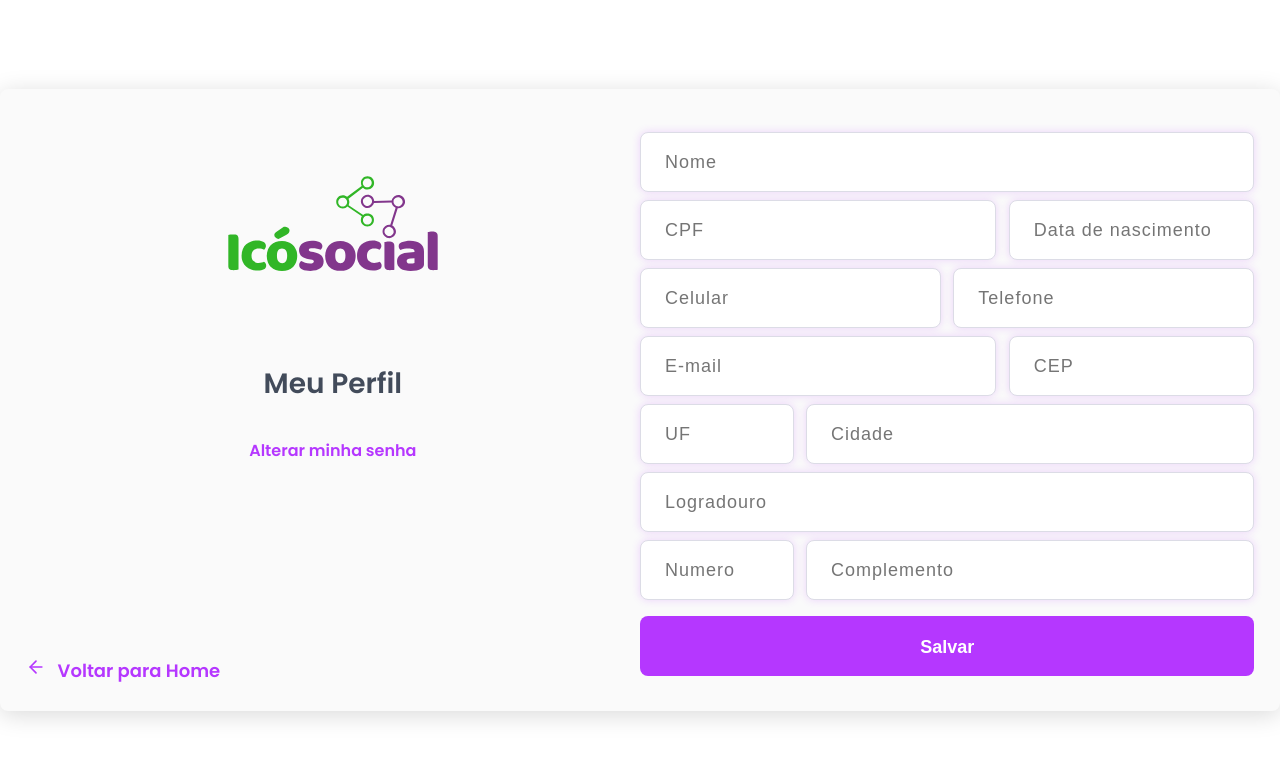
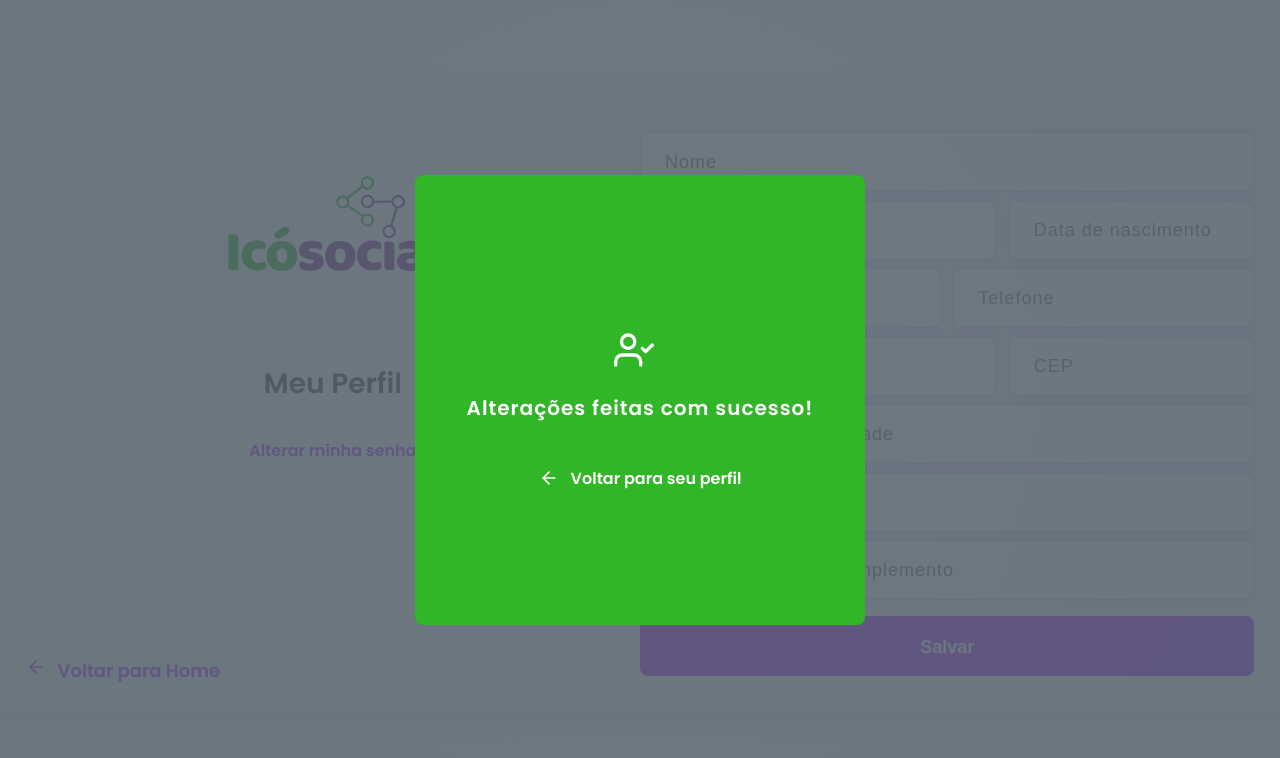
Before and after one commit to alinecbsr/icosocial-front, a React (Create React App) app: page / in a window 1280 px wide. Both pictures are taken after a click on the button "Salvar". Shown: the top 758 px of the page. Built offline with nearby package versions, Linux system fonts and the light colour scheme; no server answers.

Commit message:
Implemented 'Confirmation' component and its style

```diff
--- /dev/null
+++ b/src/assets/sass/components/Confirmation.scss
@@ -0,0 +1,76 @@
+#confirmation {
+  display: flex;
+  justify-content: center;
+  align-items: center;
+  background: rgb(80, 93, 104);
+  background: radial-gradient(
+    circle,
+    rgba(80, 93, 104, 0.8337710084033614) 0%,
+    rgba(80, 93, 104, 0.8449754901960784) 100%
+  );
+  position: absolute;
+  width: 100%;
+  height: 100%;
+  transition: 400ms;
+  top: 0;
+  bottom: 0;
+  right: 0;
+  left: 0;
+  z-index: 120;
+}
+
+#confirmation.addScroll {
+  overflow: auto;
+}
+
+#confirmation .content {
+  width: 100%;
+  max-width: 45rem;
+  height: 100%;
+  max-height: 45rem;
+  border-radius: 0.8rem;
+  background-color: $color-green-full;
+  display: flex;
+  flex-direction: column;
+  justify-content: center;
+  align-items: center;
+
+  @include responsive(phone) {
+    width: 95%;
+    height: 60%;
+  }
+
+  h3 {
+    font-size: 2rem;
+    font-weight: 600;
+    letter-spacing: 1px;
+    color: $color-white;
+    line-height: 3.6rem;
+    text-align: center;
+    margin-bottom: 2rem;
+  }
+
+    a {
+      display: flex;
+      align-items: center;
+      margin-top: 2rem;
+      color: $color-white;
+      font-size: 1.6rem;
+      font-weight: 600;
+      text-decoration: none;
+      transition: opacity 0.2s;
+      outline: none;
+    }
+
+    a svg {
+      margin-right: 1.2rem;
+    }
+
+    a:hover {
+      opacity: 0.7;
+    }
+}
+
+.hide {
+  visibility: hidden;
+}
--- a/src/assets/sass/styles.scss
+++ b/src/assets/sass/styles.scss
@@ -26,6 +26,7 @@
 @import 'components/ProfilePJ';
 @import 'components/ProfilePF';
 @import 'components/ChangePassword';
+@import 'components/Confirmation';
 
 @import url('https://fonts.googleapis.com/css2?family=Poppins:wght@300;400;600;700&display=swap');
 
--- /dev/null
+++ b/src/components/Confirmation.js
@@ -0,0 +1,24 @@
+/* eslint-disable jsx-a11y/anchor-is-valid */
+/* eslint-disable react/prop-types */
+/* eslint-disable react/destructuring-assignment */
+import React from 'react';
+import { FiArrowLeft, FiUserCheck } from 'react-icons/fi';
+
+export default function Confirmation(props) {
+  const className = props.show ? '' : 'hide';
+
+  return (
+    <div id="confirmation" className={className}>
+      <div className="content">
+        <a href="#">
+          <FiUserCheck size={40} color="#FFF" />
+        </a>
+        <h3>Alterações feitas com sucesso!</h3>
+        <a href="#" onClick={props.close}>
+          <FiArrowLeft size={20} color="#FFF" />
+          Voltar para seu perfil
+        </a>
+      </div>
+    </div>
+  );
+}
--- a/src/components/ProfilePF.js
+++ b/src/components/ProfilePF.js
@@ -6,11 +6,13 @@ import { Link, useHistory } from 'react-router-dom';
 import { FiArrowLeft } from 'react-icons/fi';
 import logo from '../assets/image/logo1.svg';
 import ChangePassword from './ChangePassword';
+import Confirmation from './Confirmation';
 
 import api from '../services/api';
 
 export default function ProfilePJ() {
   const [showModal, setShowModal] = useState(false);
+  const [showConfirmation, setShowConfirmation] = useState(false);
   const [name, setName] = useState('');
   const [cpf, setCPF] = useState('');
   const [date, setDate] = useState('');
@@ -67,10 +69,23 @@ export default function ProfilePJ() {
     document.querySelector('body').classList.toggle('hideScroll');
   }
 
+  function openConfirmation(e) {
+    e.preventDefault();
+    setShowConfirmation(true);
+    document.querySelector('body').classList.toggle('hideScroll');
+  }
+
+  function closeConfirmation(e) {
+    if (e) e.preventDefault();
+    setShowConfirmation(false);
+    document.querySelector('body').classList.toggle('hideScroll');
+  }
+
   return (
     <div className="profile">
       <ChangePassword show={showModal} close={closeModal} />
       <div className="profile_content">
+        <Confirmation show={showConfirmation} close={closeConfirmation} />
         <section className="profile_content-zone1">
           <img src={logo} alt="logo icósocial" />
           <h3>Meu Perfil</h3>
@@ -182,7 +197,7 @@ export default function ProfilePJ() {
             className="profile_content-zone2-form2"
             onSubmit={handleProfilePF}
           >
-            <button className="button" type="submit">
+            <button className="button" type="submit" onClick={openConfirmation}>
               Salvar
             </button>
             <Link to="/">
```
